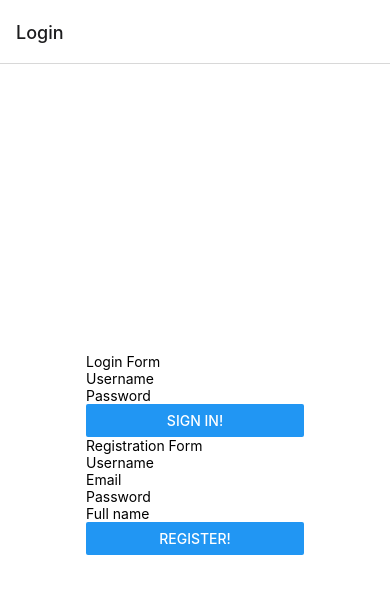
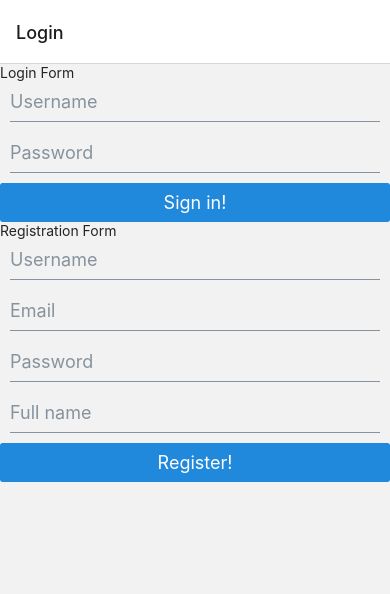
Before and after one commit to remysi/my-first-react-app, a React Native app: screen /Profile in a window 390 px wide. Shown: the top 594 px of the page. Built offline with nearby package versions, Linux system fonts and the light colour scheme; what react-native-expo-viewport-units would draw is missing.

Commit message:
component-libraries-done

```diff
--- a/App.js
+++ b/App.js
@@ -1,17 +1,15 @@
 import {StatusBar} from 'expo-status-bar';
 import {MainProvider} from './contexts/MainContext';
 import Navigator from './navigators/Navigator';
+import {SafeAreaProvider} from 'react-native-safe-area-context';
 
 const App = () => {
   return (
-    // <> </> Tämä on React fragment.
-    // Ilman React fragmenttia tulisi error.
-    <>
+    <SafeAreaProvider>
       <MainProvider>
         <Navigator></Navigator>
       </MainProvider>
-      <StatusBar style="auto" />
-    </>
+    </SafeAreaProvider>
   );
 };
 
--- a/components/ListItem.js
+++ b/components/ListItem.js
@@ -2,6 +2,9 @@ import {Image, Text, TouchableOpacity, View, StyleSheet} from 'react-native';
 import PropTypes from 'prop-types';
 import {vh} from 'react-native-expo-viewport-units';
 import {mediaUrl} from '../utils/variables';
+
+// kun jo on olemassa esim ListItem niin voidaan importtaa eri nimella käyttämällä 'as'
+import {ListItem as RNEListItem} from '@rneui/themed';
 
 const ListItem = ({singleMedia, navigation}) => {
 
--- a/components/LoginForm.js
+++ b/components/LoginForm.js
@@ -1,10 +1,12 @@
-import {View, Text, Button, TextInput} from 'react-native';
+import {View} from 'react-native';
 import {useForm, Controller} from 'react-hook-form';
 import AsyncStorage from '@react-native-async-storage/async-storage';
 import {useContext} from 'react';
 import {MainContext} from '../contexts/MainContext';
 import {useLogin} from '../hooks/ApiHooks';
-import * as PropTypes from 'prop-types';
+
+import {Input, Button, Text} from '@rneui/themed';
+
 
 const LoginForm = () => {
   const {setIsLoggedIn, setUser} = useContext(MainContext);
@@ -38,18 +40,21 @@ const LoginForm = () => {
           minLength: 3,
         }}
         render={({ field: { onChange, onBlur, value } }) => (
-          <TextInput
+          <Input
             onBlur={onBlur}
             onChangeText={onChange}
             value={value}
             placeholder='Username'
+            autoCapitalize='none'
+            errorMessage={
+              errors.username?.type === 'required' && <Text>This is required.</Text>
+              || errors.username?.type === 'minLength' && <Text>Min 3 chars!</Text>
+            }
           />
         )}
         name="username"
       />
 
-      {errors.username?.type === 'required' && <Text>This is required.</Text>}
-      {errors.username?.type === 'minLength' && <Text>Min 3 chars!</Text>}
 
       <Controller
         control={control}
@@ -58,18 +63,21 @@ const LoginForm = () => {
           minLength: 3,
         }}
         render={({ field: { onChange, onBlur, value } }) => (
-          <TextInput
+          <Input
             onBlur={onBlur}
             onChangeText={onChange}
             value={value}
             secureTextEntry={true}
             placeholder='Password'
+            errorMessage={
+              errors.password?.type === 'required' && <Text>This is required.</Text>
+              || errors.password?.type === 'minLength' && <Text>Min 3 chars!</Text>
+            }
           />
         )}
         name="password"
       />
-      {errors.password?.type === 'required' && <Text>This is required.</Text>}
-      {errors.password?.type === 'minLength' && <Text>Min 3 chars!</Text>}
+
 
       <Button
         title="Sign in!"
--- a/components/RegisterForm.js
+++ b/components/RegisterForm.js
@@ -1,9 +1,11 @@
-import {View, Text, Button, TextInput} from 'react-native';
+import {View, TextInput} from 'react-native';
 import {useForm, Controller} from 'react-hook-form';
 import AsyncStorage from '@react-native-async-storage/async-storage';
 import {useContext} from 'react';
 import {MainContext} from '../contexts/MainContext';
 import {useLogin, useUser} from '../hooks/ApiHooks';
+
+import {Input, Button, Text} from '@rneui/themed';
 
 const RegisterForm = () => {
   const {isLoggedIn, setIsLoggedIn} = useContext(MainContext);
@@ -40,18 +42,20 @@ const RegisterForm = () => {
           minLength: 3,
         }}
         render={({ field: { onChange, onBlur, value }}) => (
-          <TextInput
+          <Input
             onBlur={onBlur}
             onChangeText={onChange}
             value={value}
             placeholder='Username'
+              errorMessage={
+              errors.username?.type === 'required' && <Text>This is required.</Text> ||
+              errors.username?.type === 'minLength' && <Text>Min 3 chars!</Text>
+            }
           />
         )}
         name="username"
       />
 
-      {errors.username?.type === 'required' && <Text>This is required.</Text>}
-      {errors.username?.type === 'minLength' && <Text>Min 3 chars!</Text>}
 
       <Controller
         control={control}
@@ -59,17 +63,18 @@ const RegisterForm = () => {
           required: true,
         }}
         render={({ field: { onChange, onBlur, value }}) => (
-          <TextInput
+          <Input
             onBlur={onBlur}
             onChangeText={onChange}
             value={value}
             placeholder='Email'
+            autoCapitalize='none'
+            errorMessage={errors.email && <Text>This is required.</Text>}
           />
         )}
         name="email"
       />
 
-      {errors.email && <Text>This is required.</Text>}
 
       <Controller
         control={control}
@@ -78,18 +83,21 @@ const RegisterForm = () => {
           minLength: 3,
         }}
         render={({ field: { onChange, onBlur, value }}) => (
-          <TextInput
+          <Input
             onBlur={onBlur}
             onChangeText={onChange}
             value={value}
             secureTextEntry={true}
             placeholder='Password'
+            errorMessage={
+              errors.password?.type === 'required' && <Text>This is required.</Text>
+              || errors.password?.type === 'minLength' && <Text>Min 3 chars!</Text>
+            }
           />
         )}
         name="password"
       />
-      {errors.password?.type === 'required' && <Text>This is required.</Text>}
-      {errors.password?.type === 'minLength' && <Text>Min 3 chars!</Text>}
+
 
       <Controller
         control={control}
@@ -98,7 +106,7 @@ const RegisterForm = () => {
           minLength: 3,
         }}
         render={({ field: { onChange, onBlur, value } }) => (
-          <TextInput
+          <Input
             onBlur={onBlur}
             onChangeText={onChange}
             value={value}
--- a/navigators/Navigator.js
+++ b/navigators/Navigator.js
@@ -7,6 +7,7 @@ import Single from "../views/Single";
 import {MainContext} from '../contexts/MainContext';
 import Login from '../views/Login';
 import {useContext} from "react";
+import {Icon} from '@rneui/base';
 
 
 const Tab = createBottomTabNavigator();
@@ -15,8 +16,22 @@ const Stack = createNativeStackNavigator();
 const TabScreen = () => {
   return (
     <Tab.Navigator>
-      <Tab.Screen name={"Home"} component={Home}/>
-      <Tab.Screen name={"Profile"} component={Profile}/>
+      <Tab.Screen
+        name="Home"
+        component={Home}
+        options={{
+          tabBarIcon: ({color}) =>
+            <Icon name='home' color={color} />,
+        }}
+      />
+      <Tab.Screen
+        name="Profile"
+        component={Profile}
+        options={{
+          tabBarIcon: ({color}) =>
+            <Icon name='home' color={color}/>,
+        }}
+      />
     </Tab.Navigator>
   );
 };
--- a/package.json
+++ b/package.json
@@ -14,6 +14,8 @@
     "@react-navigation/bottom-tabs": "^6.3.3",
     "@react-navigation/native": "^6.0.12",
     "@react-navigation/native-stack": "^6.8.0",
+    "@rneui/base": "^4.0.0-rc.6",
+    "@rneui/themed": "^4.0.0-rc.6",
     "eslint-plugin-react-native": "^4.0.0",
     "expo": "~46.0.9",
     "expo-status-bar": "~1.4.0",
@@ -23,7 +25,7 @@
     "react-native": "0.69.5",
     "react-native-expo-viewport-units": "^0.0.8",
     "react-native-material-design": "^0.3.7",
-    "react-native-safe-area-context": "4.3.1",
+    "react-native-safe-area-context": "^4.3.1",
     "react-native-screens": "~3.15.0"
   },
   "devDependencies": {
--- a/views/Login.js
+++ b/views/Login.js
@@ -16,7 +16,6 @@ const Login = ({navigation}) => {
     console.log('token', userToken);
     try {
       // await AsyncStorage.setItem('userToken', 'abc');
-      // TODO: call getUserByToken(userToken), if you get successful result, set isLoggedIn to true and navigate to Tabs
       if (userToken != null) {
         const userData = await getUserByToken(userToken);
         setIsLoggedIn(true);
@@ -33,7 +32,7 @@ const Login = ({navigation}) => {
   }, []);
 
   return (
-    <View style={styles.container}>
+    <View>
       <LoginForm></LoginForm>
       <RegisterForm></RegisterForm>
     </View>
--- a/views/Profile.js
+++ b/views/Profile.js
@@ -1,5 +1,5 @@
 import {useContext, useEffect, useState} from 'react';
-import {StyleSheet, SafeAreaView, Text, Button, Image} from 'react-native';
+import {Text, Image, Button, Card, ListItem, Icon, Avatar} from '@rneui/themed';
 import {MainContext} from '../contexts/MainContext';
 import AsyncStorage from '@react-native-async-storage/async-storage';
 import {useTag} from '../hooks/ApiHooks';
@@ -42,25 +42,25 @@ const Profile = () => {
   };
 
   return (
-    <SafeAreaView style={styles.container}>
-      <Text>Profile</Text>
-      <Text>User: {user.username} (id: {user.user_id})</Text>
-      <Image source={{uri: avatar}} style={{width: 200, height: 200}}/>
-      <Text>Email: {user.email}</Text>
-      <Text>User since: {user.time_created}</Text>
+    <Card>
+      <Card.Title>
+        User: {user.username} (id: {user.user_id})
+      </Card.Title>
+      <Card.Image source={{uri: avatar}} />
+      <ListItem>
+        <Avatar
+          icon={{name: 'contact-mail', type: 'material'}}
+          containerStyle={{backgroundColor: '#aaa'}}
+        />
+        <Text>{user.email}</Text>
+      </ListItem>
+      <ListItem>
+        <Icon name='person'/>
+        <Text>Full name: {user.full_name}</Text>
+      </ListItem>
       <Button title="Logout" onPress={logOut} />
-    </SafeAreaView>
+    </Card>
   );
 };
 
-const styles = StyleSheet.create({
-  container: {
-    flex: 1,
-    backgroundColor: '#fff',
-    alignItems: 'center',
-    justifyContent: 'center',
-    paddingTop: 40,
-  },
-});
-
 export default Profile;
```
Also changed, not shown: 1 other file (tests, documents, lock files or other folders).
